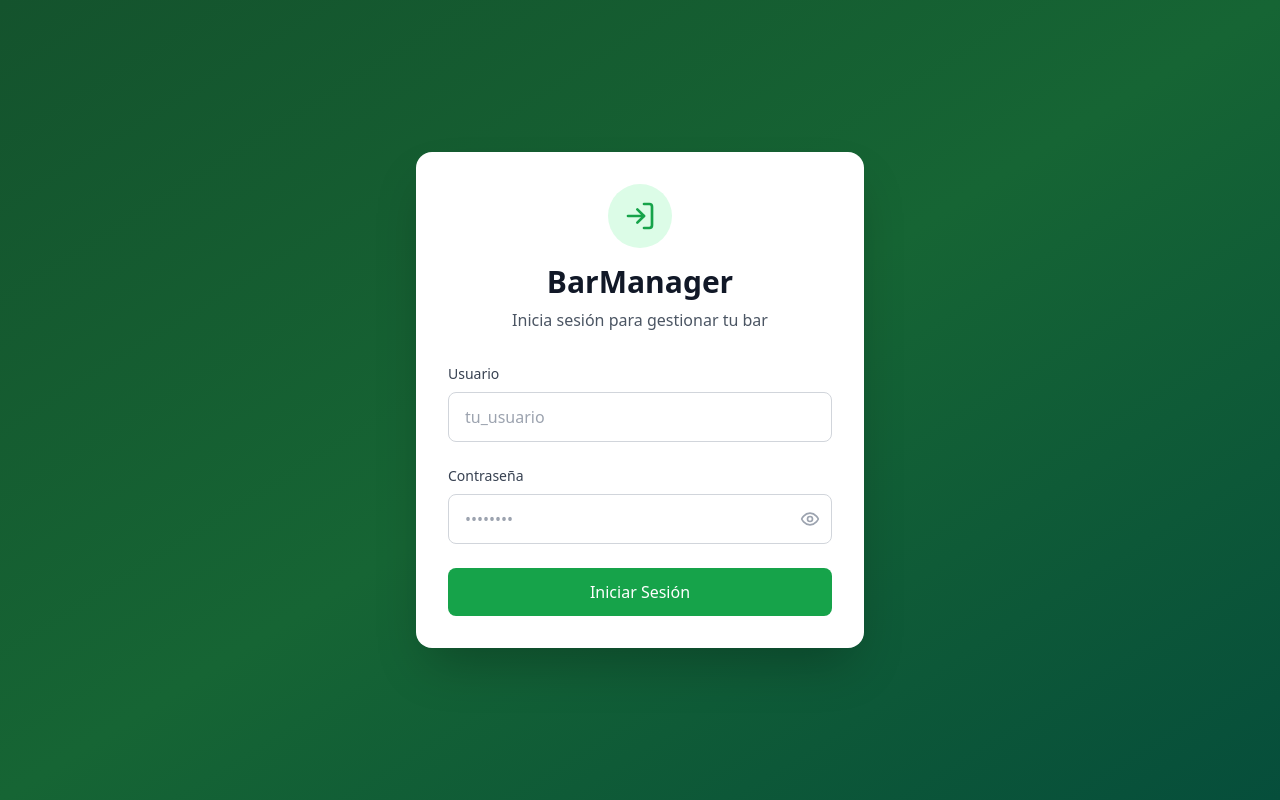
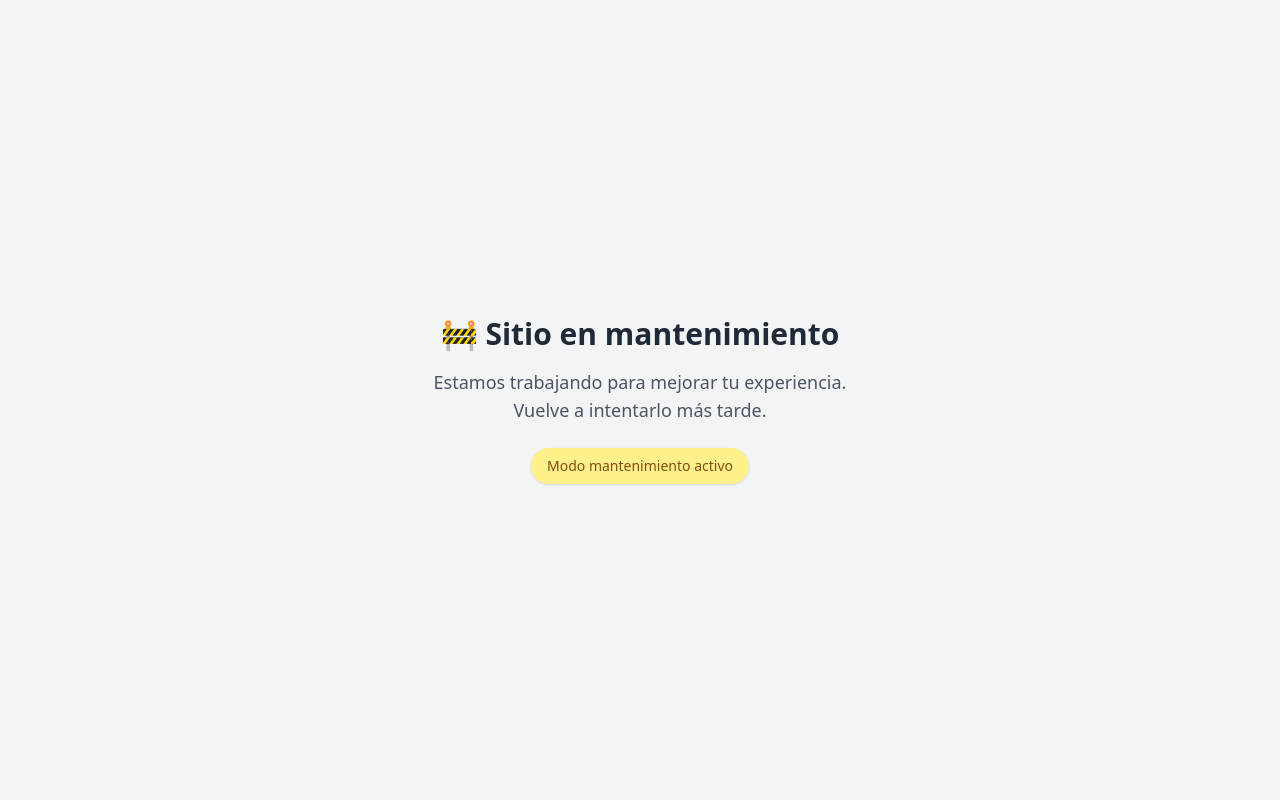
Before and after one commit to Santykk/EJ_BAR, a React (Vite) app: page / in a window 1280 px wide. Built offline with nearby package versions, Linux system fonts and the light colour scheme.

Commit message:
mantenimiento

```diff
--- /dev/null
+++ b/src/components/maintenance/AppMaintenance.tsx
@@ -0,0 +1,21 @@
+// src/maintenance/AppMaintenance.tsx
+import React from "react";
+
+function AppMaintenance() {
+  return (
+    <div className="min-h-screen flex flex-col items-center justify-center bg-gray-100 text-center p-6">
+      <h1 className="text-3xl font-bold text-gray-800 mb-4">
+        🚧 Sitio en mantenimiento
+      </h1>
+      <p className="text-gray-600 text-lg mb-6">
+        Estamos trabajando para mejorar tu experiencia. <br />
+        Vuelve a intentarlo más tarde.
+      </p>
+      <span className="px-4 py-2 bg-yellow-200 text-yellow-800 rounded-full text-sm font-medium shadow">
+        Modo mantenimiento activo
+      </span>
+    </div>
+  );
+}
+
+export default AppMaintenance;
--- a/src/main.tsx
+++ b/src/main.tsx
@@ -1,10 +1,14 @@
 import { StrictMode } from 'react';
 import { createRoot } from 'react-dom/client';
 import App from './App.tsx';
+import AppMaintenance from './components/maintenance/AppMaintenance.tsx';
 import './index.css';
+
+// Lee la variable de entorno (si es "true", activa mantenimiento)
+const isMaintenance = import.meta.env.VITE_MAINTENANCE_MODE === 'true';
 
 createRoot(document.getElementById('root')!).render(
   <StrictMode>
-    <App />
+    {isMaintenance ? <AppMaintenance /> : <App />}
   </StrictMode>
 );
```
Also changed, not shown: 1 other file (tests, documents, lock files or other folders).
